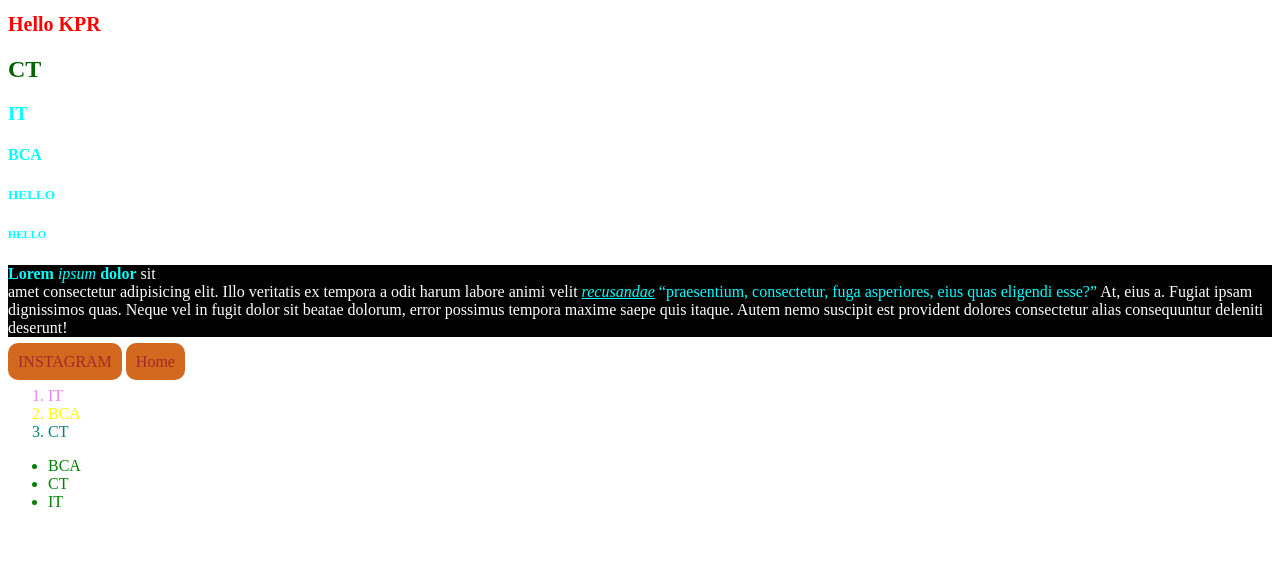
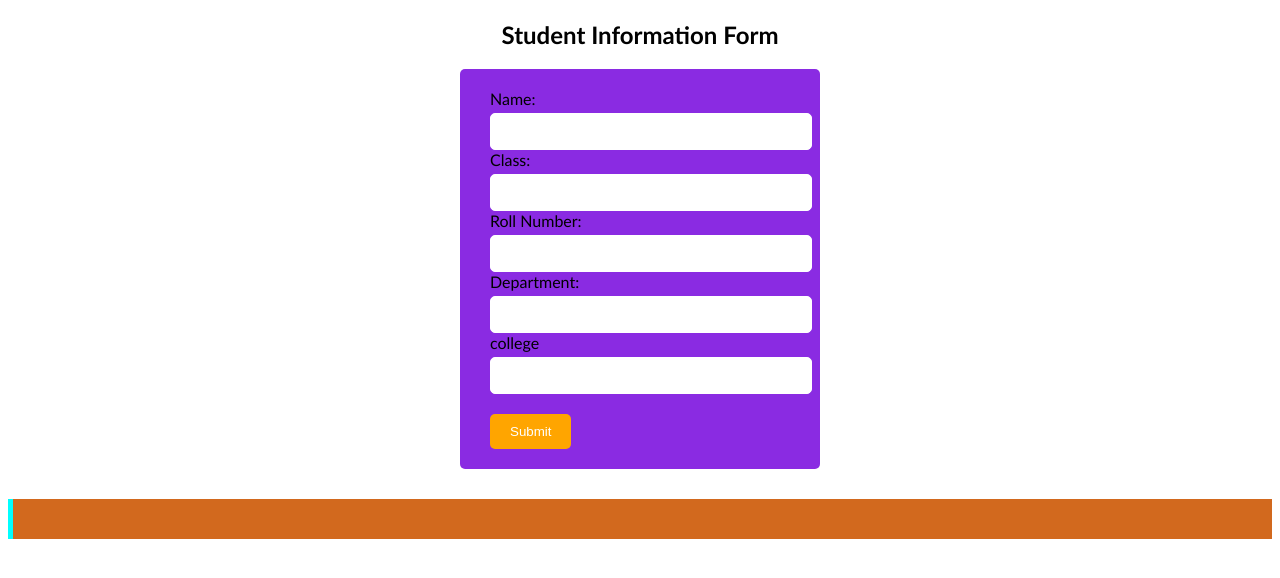
Before and after one commit to akshayajayakumar2007/kpr2025, a plain HTML site: page KPR2025/index.html in a window 1280 px wide. Drawn offline with Linux system fonts and the light colour scheme.

Commit message:
modified

```diff
--- a/KPR2025/index.html
+++ b/KPR2025/index.html
@@ -1,41 +1,111 @@
+
 <!DOCTYPE html>
 <html lang="en">
 <head>
-    <title>KPRCAS2025</title>
-    <link rel="stylesheet" href="./CSS/style.css">
-    <style>
-        h2{
-            color: darkgreen;
-        }
-    </style>
+  <meta charset="UTF-8">
+  <title>Student Form</title>
+  <style>
+    body {
+      font-family: 'Gill Sans', 'Gill Sans MT', Calibri, 'Trebuchet MS', sans-serif;
+      background-color:pink
+      padding: 20px;
+    }
+
+    h2 {
+      text-align: center;
+    }
+
+    .form-container {
+      background-color:blueviolet;
+      padding: 20px 30px;
+      border-radius: 5px;
+      width: 300px;
+      margin: auto;
+      box-shadow: 0 0 10px black(0,0,0,0.1);
+    }
+
+    label {
+      display: black;
+      margin-top: 15px;
+    }
+
+    input[type="text"] {
+      width: 100%;
+      padding: 10px;
+      margin-top: 5px;
+      border: 1px solid white;
+      border-radius: 5px;
+    }
+
+    input[type="submit"] {
+      margin-top: 20px;
+      padding: 10px 20px;
+      background-color:orange;
+      color: white;
+      border: none;
+      border-radius: 5px;
+      cursor: pointer;
+    }
+
+    input[type="submit"]:hover {
+      background-color:blueviolet;
+    }
+
+    .output {
+      margin-top: 30px;
+      background-color:chocolate;
+      padding: 20px;
+      border-left: 5px solid aqua;
+    }
+  </style>
 </head>
 <body>
-    <h1 style="color: red; font-size: 20px;">Hello KPR</h1>
-    <h2>CT</h2>
-    <h3>IT</h3>
-    <h4>BCA</h4>
-    <h5>HELLO</h5>
-    <h6>HELLO</h6>
-    <p class="header"> <b>Lorem</b>
-        <i>ipsum</i>
-        <strong>dolor</strong> sit <br>amet consectetur adipisicing elit. Illo veritatis ex tempora a odit harum labore
-        animi velit <em><u>recusandae</u></em> <q>praesentium, consectetur, fuga asperiores, eius quas eligendi esse?</q>  At, eius a.
-        Fugiat ipsam dignissimos quas. Neque vel in fugit dolor sit beatae dolorum, error possimus tempora maxime saepe
-        quis itaque. Autem nemo suscipit est provident dolores consectetur alias consequuntur deleniti deserunt!
-    </p>
-    <a class="Link Link-one"  href="https://www.instagram.com/" target="_blank">INSTAGRAM</a>
-    <a class="Link" href="home.html">Home</a>
 
-    <ol>
-        <li id="one">IT</li>
-        <li id="two">BCA</li>
-        <li id="three">CT</li>
-    </ol>
-    <ul>
-        <li id="four">BCA</li>
-        <li id="five">CT</li>
-        <li id="six">IT</li>
-    </ul>
+  <h2>Student Information Form</h2>
+
+  <div class="form-container">
+    <form id="studentForm">
+      <label for="name">Name:</label>
+      <input type="text" id="name" required>
+
+      <label for="class">Class:</label>
+      <input type="text" id="class" required>
+
+      <label for="rollnumber">Roll Number:</label>
+      <input type="text" id="rollnumber" required>
+
+      <label for="department">Department:</label>
+      <input type="text" id="department" required>
+
+      <label for="college">college</label>
+      <input type="text" id="college"required>
+
+      <input type="submit" value="Submit">
+    </form>
+  </div>
+
+  <div class="output" id="output"></div>
+
+  <script>
+    document.getElementById("studentForm").addEventListener("submit", function(event) {
+      event.preventDefault(); // Prevent form from submitting to server
+
+      // Get form values
+      const name = document.getElementById("name").value;
+      const studentClass = document.getElementById("class").value;
+      const roll = document.getElementById("rollnumber").value;
+      const dept = document.getElementById("department").value;
+
+      // Display the data
+      document.getElementById("output").innerHTML = `
+        <h3>Submitted Information:</h3>
+        <p><strong>Name:</strong> ${name}</p>
+        <p><strong>Class:</strong> ${studentClass}</p>
+        <p><strong>Roll Number:</strong> ${roll}</p>
+        <p><strong>Department:</strong> ${dept}</p>
+      ;
+    }
+  </script>
+
 </body>
-
 </html>
```
Also changed, not shown: KPR2025/index/index.html (deleted, +0 -110 lines).
